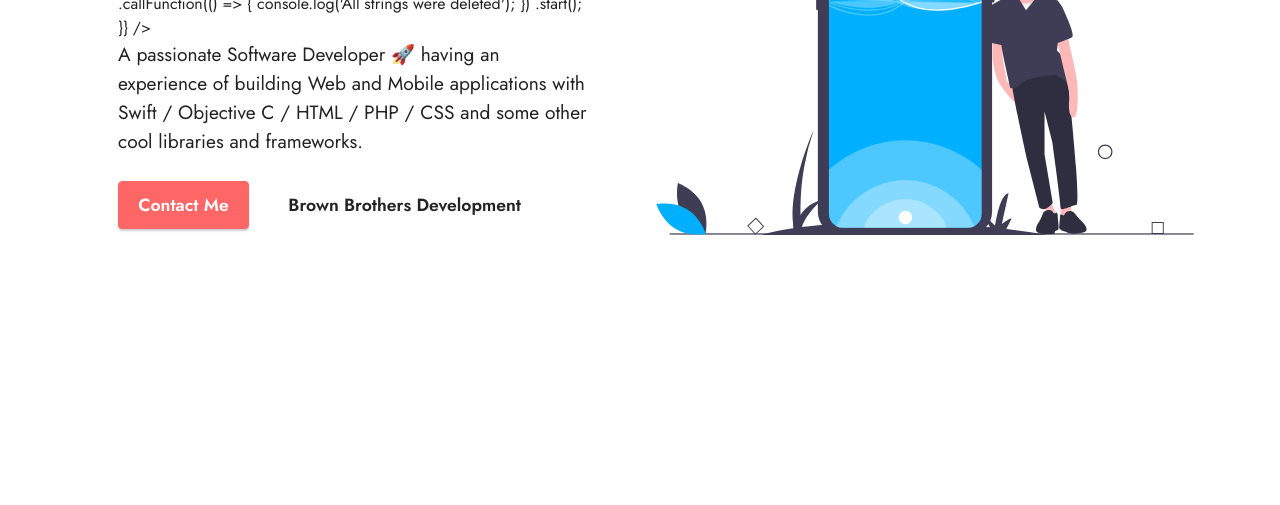
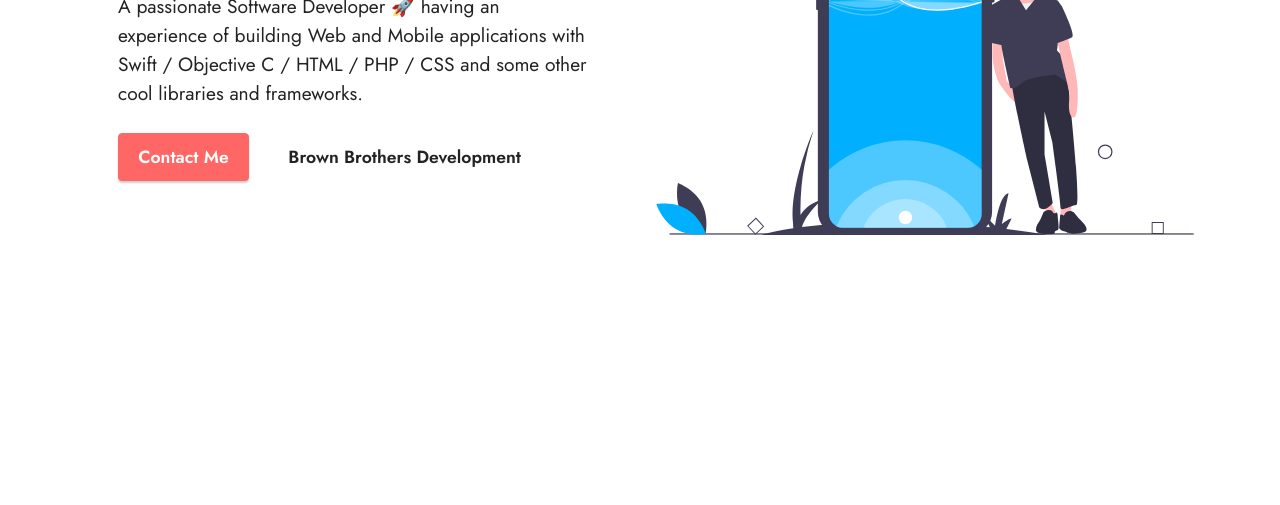
Before and after one commit to tbrown0139/aboutme, a plain HTML site: page index.html in a window 1280 px wide. Shown: the part 343-848 px from the top of the page. Drawn offline with nearby package versions, Linux system fonts and the light colour scheme; a script that the page names is missing.

Commit message:
Update index.html

```diff
--- a/index.html
+++ b/index.html
@@ -38,20 +38,7 @@
             <div class="col-12 col-md">
                 <div class="text-wrapper">
                     <h1 class="mbr-section-title mbr-fonts-style mb-3 display-2"><strong>Hi all, I'm Trevor 👋</strong></h1>
-                  <Typewriter
-  onInit={(typewriter) => {
-    typewriter.typeString('Hello World!')
-      .callFunction(() => {
-        console.log('String typed out!');
-      })
-      .pauseFor(2500)
-      .deleteAll()
-      .callFunction(() => {
-        console.log('All strings were deleted');
-      })
-      .start();
-  }}
-/>
+
                     <p class="mbr-text mbr-fonts-style display-7">
                         A passionate Software Developer 🚀 having an experience of building Web and Mobile applications with  Swift / Objective C / HTML / PHP / CSS and some other cool libraries and frameworks.</p>
                     <div class="mbr-section-btn mt-3"><a class="btn btn-secondary display-4" href="mailto:trevor@brownbros.org">Contact Me</a>
```
